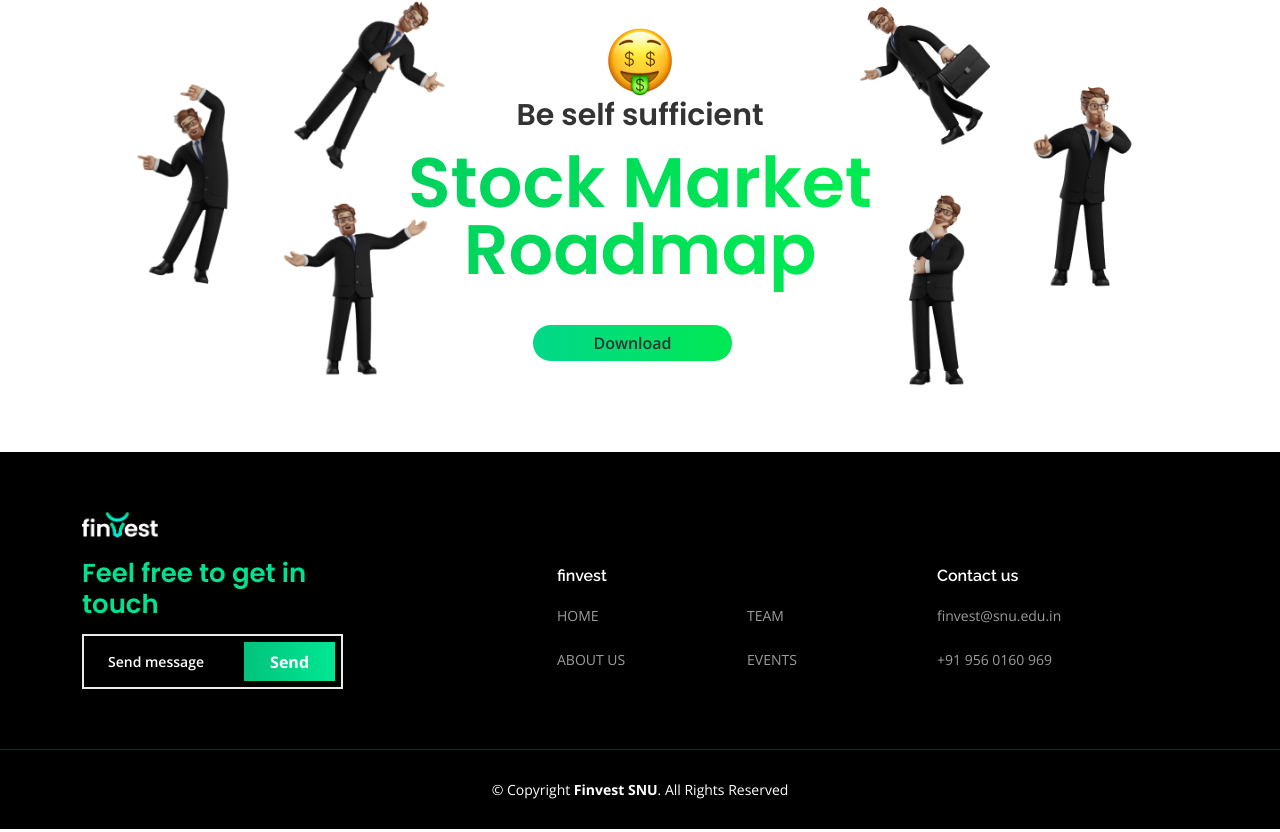
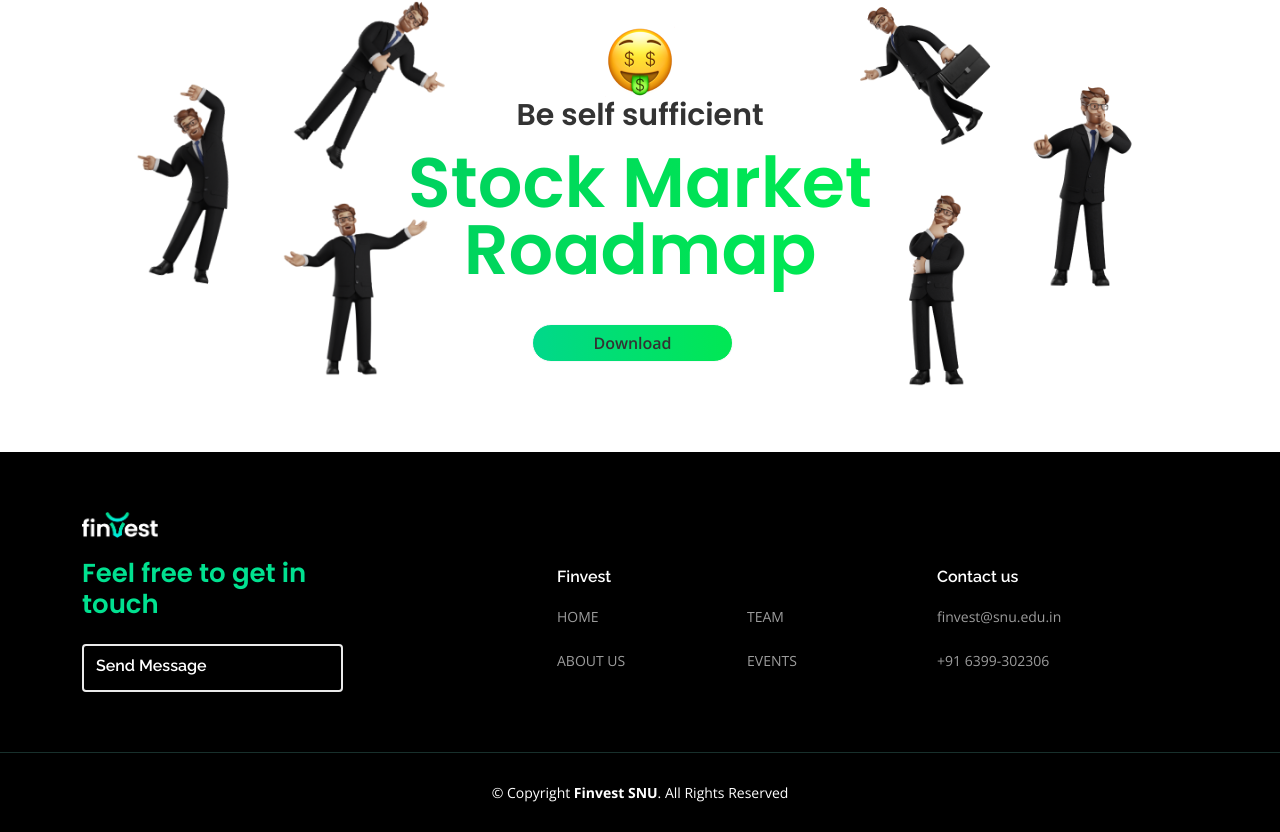
Before and after one commit to Finvest-SNU/website, a Next.js app: page / in a window 1280 px wide. Shown: the part 3223-4055 px from the top of the page. Built offline with nearby package versions, Linux system fonts and the light colour scheme.

Commit message:
fix: footer updated

```diff
--- a/components/footer.js
+++ b/components/footer.js
@@ -15,10 +15,12 @@
                                     {/* <a href="index.html"><img src={Logo.src} id="logo-footer" alt="" className="img-fluid" /></a> */}
                                     <h4 id="inquiry-text">Feel free to get in touch</h4>
                                     <div id="send-message-form" className="footer-newsletter">
-                                        <form action="" method="post">
+                                        {/* <form action="" method="post">
                                             <input type="email" name="email" placeholder="Send message" />
-                                            <input type="submit" value="Send" />
-                                        </form>
+                                            <input type="submit" value="Send message" />
+                                        </form> */}
+                                        <a href='https://mail.google.com/mail/u/4/#inbox?compose=GTvVlcSHxTnpJqkqqwXhshDpdqSHNpCwbLCcklxPqFZMfThzwLSFxSBKfnKqJpPGPMSsPHLTDnPDw'><h4 className="footer-send">Send Message </h4></a>
+
                                     </div>
                                     {/* <div className="social-links mt-3">
                                         <a href="#" className="twitter"><i className="bx bxl-twitter"></i></a>
@@ -31,18 +33,18 @@
                             </div>
 
                             <div className="col-lg-4 offset-lg-2 col-md-6 footer-links">
-                                <h4>finvest</h4>
+                                <h4>Finvest</h4>
                                 <div className="row justify-content-center">
                                     <div className="col-6">
                                         <ul>
-                                            <li><a href="#">HOME</a></li>
-                                            <li><a href="#">ABOUT US</a></li>
+                                            <li><a href="/">HOME</a></li>
+                                            <li><a href="#about">ABOUT US</a></li>
                                         </ul>
                                     </div>
                                     <div className="col-6">
                                         <ul>
-                                            <li><a href="#">TEAM</a></li>
-                                            <li><a href="#">EVENTS</a></li>
+                                            <li><a href="/team">TEAM</a></li>
+                                            <li><a href="/eventss">EVENTS</a></li>
                                         </ul>
                                     </div>
                                 </div>
@@ -51,7 +53,7 @@
                                 <h4>Contact us</h4>
                                 <ul>
                                     <li><a href="#">finvest@snu.edu.in</a></li>
-                                    <li><a href="#">+91 956 0160 969</a></li>
+                                    <li><a href="#">+91 6399-302306</a></li>
                                 </ul>
                             </div>
 
--- a/components/homepage/hero.js
+++ b/components/homepage/hero.js
@@ -25,7 +25,7 @@
               secure crypto exchange
             </h2>
 
-             <Link href="/" target="_blank" className={`${styles.joinBtn}`}>
+             <Link href="https://chat.whatsapp.com/FOGgjutACGa0eQ30dnU8W5" target="_blank" className={`${styles.joinBtn}`}>
            <i class="bi bi-whatsapp"></i>
 
            <button type="button" >
--- a/styles/globals.css
+++ b/styles/globals.css
@@ -1502,44 +1502,58 @@
   color: #34dfbf;
 }
 
+
+
     .footer-newsletter {
-  padding: 6px 10px;
       border: 2px solid #EAEAEA;
-}
-
-#footer .footer-top .footer-newsletter form {
-  /* margin-top: 0px; */
+      position: relative;
+      border-radius: 4px 4px 4px 4px;
+      margin-top: 18px;
+    }
+
+    /* #footer .footer-top .footer-newsletter form { */
+      /*/* margin-top: 0px; */
       /* background: #fff; */
-  padding: 6px 10px;
-  position: relative;
+      /* padding: 6px 10px; */
+      /* position: relative; */
       /* border-radius: 4px 0 0 4px; */
-}
-
-#footer .footer-top .footer-newsletter form input[type=email] {
+    /* } */
+
+    /* #footer .footer-top .footer-newsletter form input[type=email] {
       border: 0;
       padding: 4px;
       background: #000;
       color: #fff;
       font-weight: 600;
       width: calc(100% - 110px);
-}
-
-.footer-newsletter form input[type=email]:focus {
+    } */
+
+    /* .footer-newsletter form input[type=email]:focus {
       outline: none;
-}
-
-.footer-newsletter form input[type=email]::placeholder { /* Chrome, Firefox, Opera, Safari 10.1+ */
-  color: #fff;
-  opacity: 1; /* Firefox */
-}
-
-.footer-newsletter form input[type=email]:-ms-input-placeholder { /* Internet Explorer 10-11 */
-  color: #fff;
-}
-
-.footer-newsletter form input[type=email]::-ms-input-placeholder { /* Microsoft Edge */
-  color: #fff;
-}
+    } */
+
+    /* .footer-newsletter form input[type=email]::placeholder { /* Chrome, Firefox, Opera, Safari 10.1+ */
+      /* color: #fff; */
+      /* opacity: 1; Firefox */
+    /* } */
+
+    /* .footer-newsletter form input[type=email]:-ms-input-placeholder { Internet Explorer 10-11 */
+      /* color: #fff; */
+    /* } */
+
+    /* .footer-newsletter form input[type=email]::-ms-input-placeholder { Microsoft Edge */
+      /* color: #fff; */
+    /* } */
+
+      .footer-send{
+        cursor: pointer;
+        margin-top: 10px;
+        margin-left: 12px;
+        padding-bottom: 6px !important;
+      }
+
+
+
 
     #footer .footer-top .footer-newsletter form input[type=submit] {
       position: absolute;
```
Lines whose indentation alone changed are shown as unchanged.
